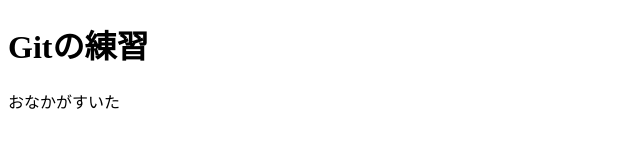
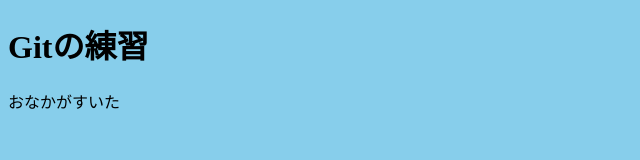
Before and after one commit to mzh219/git-lesson, a plain HTML site: page index.html in a window 1280 px wide. Shown: the whole page, without its empty margins (0-640 px from the left). Drawn offline with Linux system fonts and the light colour scheme.

Commit message:
style: style.cssを作成

```diff
--- /dev/null
+++ b/css/style.css
@@ -0,0 +1,5 @@
+@charset "UTF-8";
+
+body{
+    background-color: skyblue;
+}
--- a/index.html
+++ b/index.html
@@ -3,6 +3,7 @@
 <head>
     <meta charset="UTF-8">
     <meta name="viewport" content="width=device-width, initial-scale=1.0">
+    <link rel="stylesheet" href="./css/style.css">
     <title>Gitの練習</title>
 </head>
 <body>
```
